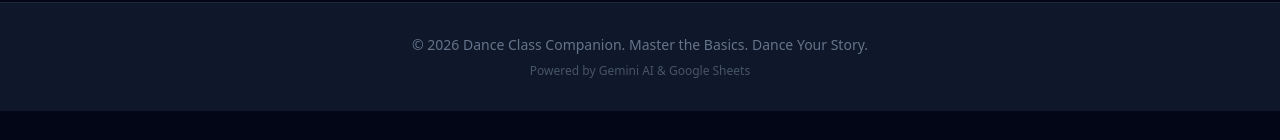
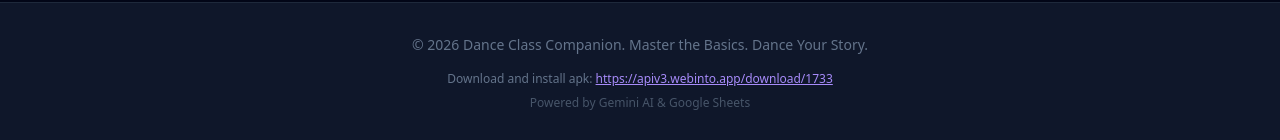
Before and after one commit to Lamario0/dance-class-companion, a React (Vite) app: page / in a window 1280 px wide. Shown: the part 986-1126 px from the top of the page. Before the commit the page ends 1097 px from the top, so only its background shows below. Built offline with nearby package versions, Linux system fonts and the light colour scheme; no server answers.

Commit message:
feat: Add APK download link and lint script
Adds a footer link to download the application's APK for easier installation.
Also introduces a basic `lint` script to the package.json for type checking.

```diff
--- a/App.tsx
+++ b/App.tsx
@@ -306,6 +306,9 @@ const App: React.FC = () => {
       <footer className="border-t border-slate-800 bg-slate-900 py-8 mt-auto">
         <div className="max-w-5xl mx-auto px-4 text-center">
           <p className="text-slate-500 text-sm">© {new Date().getFullYear()} Dance Class Companion. Master the Basics. Dance Your Story.</p>
+          <p className="text-slate-500 text-xs mt-4">
+            Download and install apk: <a href="https://apiv3.webinto.app/download/1733" className="text-violet-400 hover:text-violet-300 underline transition-colors" target="_blank" rel="noopener noreferrer">https://apiv3.webinto.app/download/1733</a>
+          </p>
           <p className="text-slate-600 text-xs mt-2">Powered by Gemini AI & Google Sheets</p>
         </div>
       </footer>
--- a/components/ErrorBoundary.tsx
+++ b/components/ErrorBoundary.tsx
@@ -1,7 +1,7 @@
-import React, { Component, ErrorInfo, ReactNode } from 'react';
+import * as React from 'react';
 
 interface Props {
-  children?: ReactNode;
+  children?: React.ReactNode;
 }
 
 interface State {
@@ -9,7 +9,8 @@ interface State {
   error: Error | null;
 }
 
-export class ErrorBoundary extends Component<Props, State> {
+export class ErrorBoundary extends React.Component<Props, State> {
+  public props: Props = { children: null };
   public state: State = {
     hasError: false,
     error: null
@@ -19,7 +20,7 @@ export class ErrorBoundary extends Component<Props, State> {
     return { hasError: true, error };
   }
 
-  public componentDidCatch(error: Error, errorInfo: ErrorInfo) {
+  public componentDidCatch(error: Error, errorInfo: React.ErrorInfo) {
     console.error('Uncaught error:', error, errorInfo);
   }
 
--- a/package.json
+++ b/package.json
@@ -6,7 +6,8 @@
   "scripts": {
     "dev": "vite",
     "build": "vite build",
-    "preview": "vite preview"
+    "preview": "vite preview",
+    "lint": "tsc --noEmit"
   },
   "dependencies": {
     "@google/genai": "^1.34.0",
```
